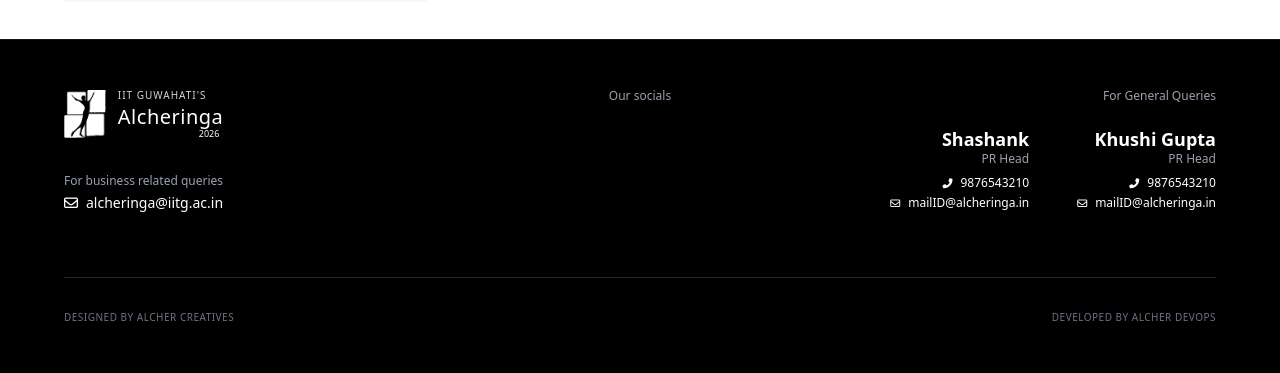
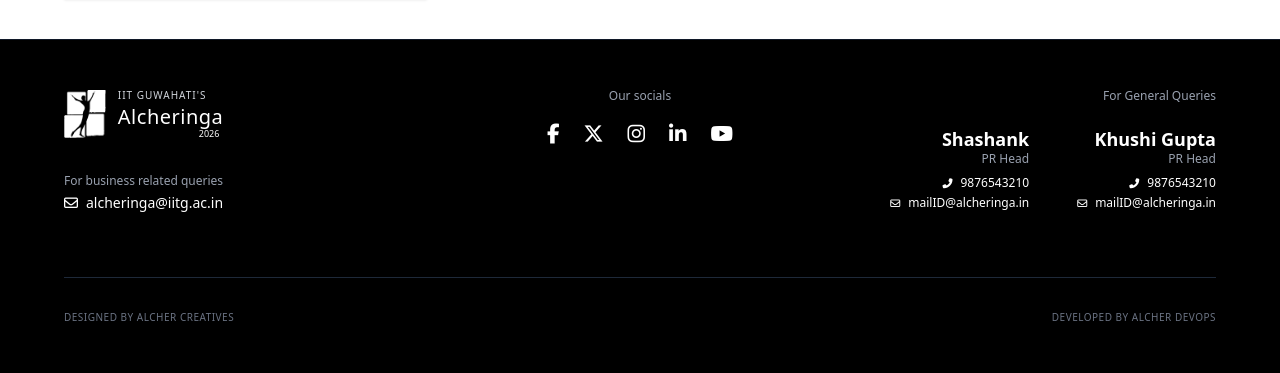
Before and after one commit to Mrigank22/Diva-Hunk-2026, a Django app: page / in a window 1280 px wide. Shown: the part 2136-2509 px from the top of the page. Run offline with Django 4.2, Linux system fonts and the light colour scheme; data comes from the database, SQL or seed files in the repository; style sheets or scripts are compiled from the project's sources; some libraries are stand-ins or nearby versions; some web fonts are replaced.

Commit message:
fixed the socials icons

```diff
--- a/base/templates/base/footer.html
+++ b/base/templates/base/footer.html
@@ -25,17 +25,28 @@
             </div>
         </div>
 
-        <div class="flex flex-col gap-4 md:items-center md:w-1/3">
-            <p class="text-gray-400 text-xs hidden md:block">Our socials</p>
-            <div class="flex gap-6 text-xl">
-                <a href="https://www.facebook.com/alcheringaiitg" target="_blank" class="hover:text-gray-400 transition"><i class="fab fa-facebook-f"></i></a>
-                <a href="https://twitter.com/alcheringaiitg" target="_blank" class="hover:text-gray-400 transition"><i class="fab fa-x-twitter"></i></a>
-                <a href="https://www.instagram.com/alcheringaiitg/" target="_blank" class="hover:text-gray-400 transition"><i class="fab fa-instagram"></i></a>
-                <a href="#" target="_blank" class="hover:text-gray-400 transition"><i class="fab fa-linkedin-in"></i></a>
-                <a href="https://www.youtube.com/c/AlcheringaIITG" target="_blank" class="hover:text-gray-400 transition"><i class="fab fa-youtube"></i></a>
-            </div>
-            <p class="text-gray-400 text-xs md:hidden mt-1">Our socials</p>
-        </div>
+     <div class="flex flex-col items-center gap-4 md:w-1/3">
+    <p class="text-gray-400 text-xs">Our socials</p>
+
+    <div class="flex gap-6 text-xl">
+        <a href="https://www.facebook.com/alcheringaiitg" class="hover:text-gray-400">
+            <i class="fa-brands fa-facebook-f"></i>
+        </a>
+        <a href="https://twitter.com/alcheringaiitg" class="hover:text-gray-400">
+            <i class="fa-brands fa-x-twitter"></i>
+        </a>
+        <a href="https://www.instagram.com/alcheringaiitg/" class="hover:text-gray-400">
+            <i class="fa-brands fa-instagram"></i>
+        </a>
+        <a href="#" class="hover:text-gray-400">
+            <i class="fa-brands fa-linkedin-in"></i>
+        </a>
+        <a href="https://www.youtube.com/c/AlcheringaIITG" class="hover:text-gray-400">
+            <i class="fa-brands fa-youtube"></i>
+        </a>
+    </div>
+</div>
+
 
         <div class="flex flex-col gap-6 md:w-1/3 md:items-end">
             <p class="text-gray-400 text-xs w-full md:text-right">For General Queries</p>
```
